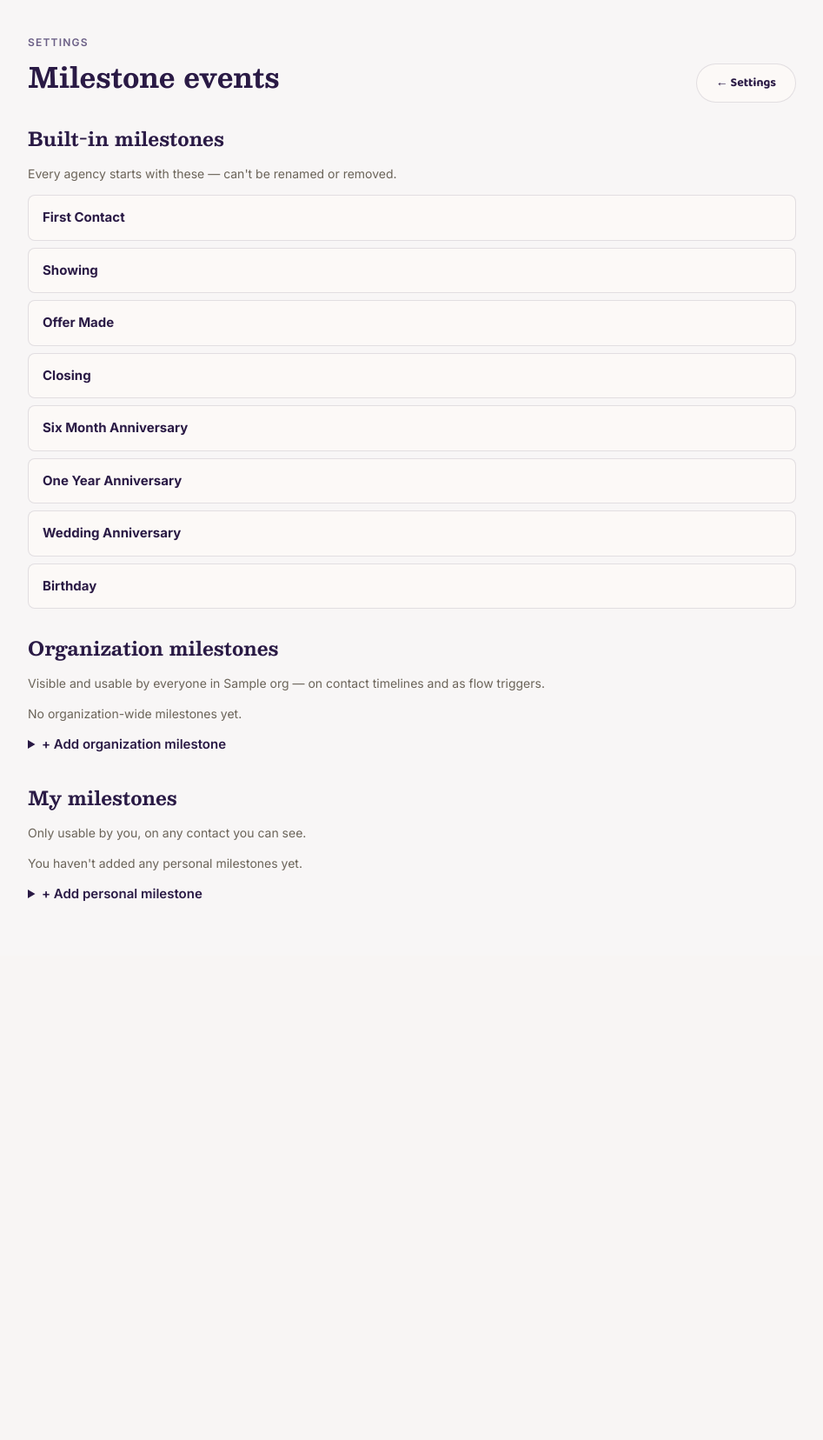
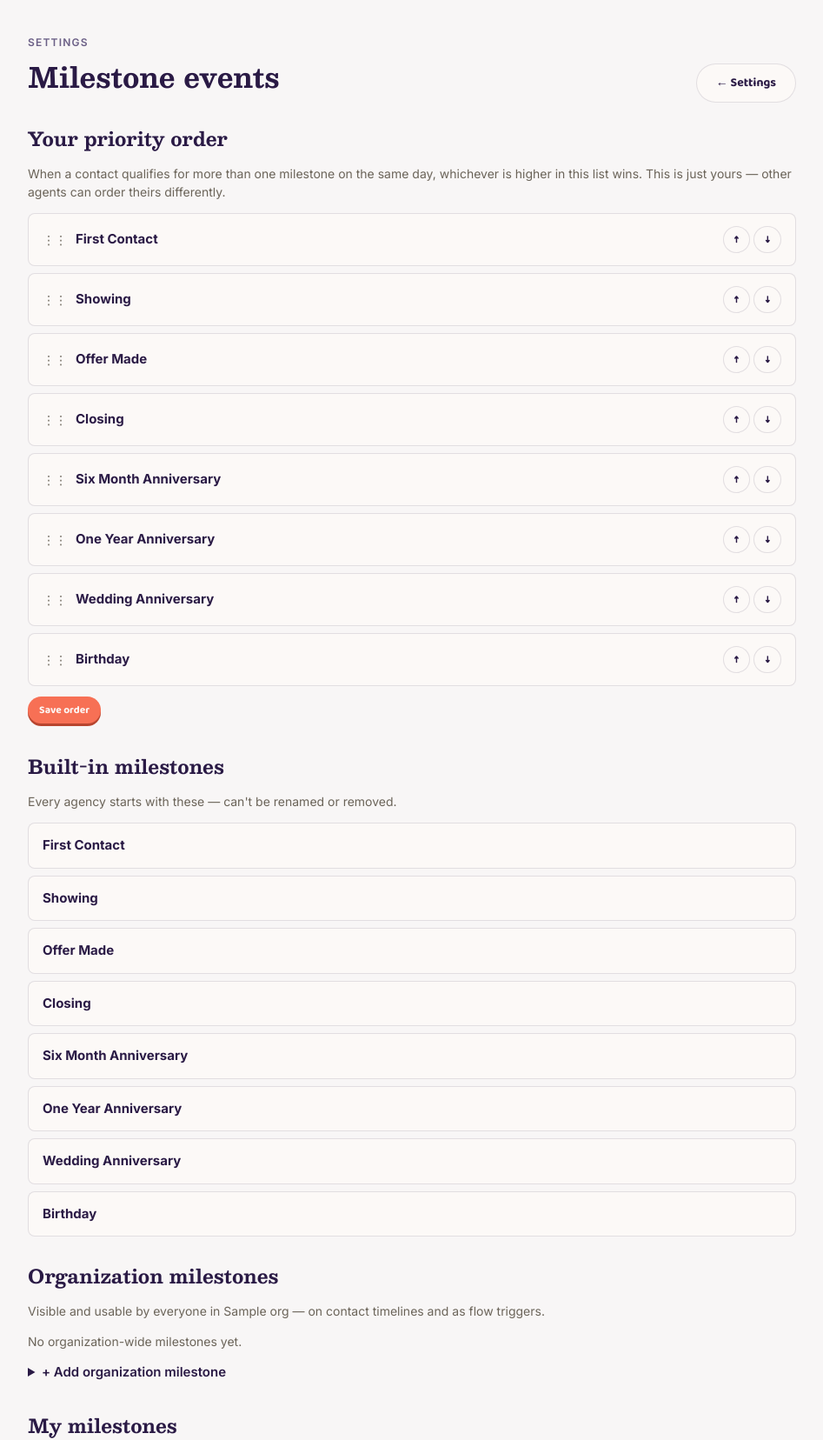
Before and after one commit to j-tippets/andgifts, a Flask app: page /contacts/event-types in a window 1280 px wide. Shown: the part 75-1731 px from the top of the page at 87% size, without its empty margins (166-1113 px from the left). Before the commit the page ends 1112 px from the top, so only its background shows below. Run offline with Flask 3, Linux system fonts and the light colour scheme; a user stored in the database is signed in; tables that the repository leaves empty hold one stand-in row (values such as "Sample post"); grey boxes marked "Sample" are stand-in pictures.

Commit message:
Replace hardcoded milestone priority with per-agent drag-and-drop ordering

```diff
--- a/app/models/__init__.py
+++ b/app/models/__init__.py
@@ -4,7 +4,7 @@ from app.models.contact import (
     CustomFieldDefinition, CustomFieldValue, CUSTOM_FIELD_TYPES,
 )
 from app.models.badges import Badge, contact_badges, BADGE_SCOPES
-from app.models.timeline import TimelineEvent, STANDARD_EVENT_TYPES, CustomEventType, slugify_event_key
+from app.models.timeline import TimelineEvent, STANDARD_EVENT_TYPES, CustomEventType, slugify_event_key, MilestonePriority
 from app.models.gifting import GiftCatalogItem, GiftTrigger, OrgCatalogSelection
 from app.models.actions import SuggestedAction, ActionLog, EXPIRATION_GRACE_DAYS
 from app.models.audit import ContactAuditLog
@@ -18,7 +18,7 @@ __all__ = [
     "Contact", "ContactPerson", "ContactMethod", "Interest", "contact_interests",
     "CustomFieldDefinition", "CustomFieldValue", "CUSTOM_FIELD_TYPES",
     "Badge", "contact_badges", "BADGE_SCOPES",
-    "TimelineEvent", "STANDARD_EVENT_TYPES", "CustomEventType", "slugify_event_key",
+    "TimelineEvent", "STANDARD_EVENT_TYPES", "CustomEventType", "slugify_event_key", "MilestonePriority",
     "GiftCatalogItem", "GiftTrigger", "OrgCatalogSelection",
     "SuggestedAction", "ActionLog", "EXPIRATION_GRACE_DAYS",
     "ContactAuditLog",
--- a/app/routes/contacts.py
+++ b/app/routes/contacts.py
@@ -5,7 +5,7 @@ from sqlalchemy import or_
 from app.extensions import db
 from app.models import (
     Contact, ContactPerson, ContactMethod,
-    TimelineEvent, STANDARD_EVENT_TYPES, CustomEventType, slugify_event_key,
+    TimelineEvent, STANDARD_EVENT_TYPES, CustomEventType, slugify_event_key, MilestonePriority,
     CustomFieldDefinition, CustomFieldValue, CUSTOM_FIELD_TYPES,
     SuggestedAction, ActionLog, User, ContactAuditLog,
     GiftCatalogItem, Order, Badge,
@@ -811,12 +811,69 @@ def manage_event_types():
     my_types = CustomEventType.query.filter_by(
         org_id=current_user.org_id, scope="personal", owner_user_id=current_user.id
     ).order_by(CustomEventType.label).all()
+
+    # Every milestone type this agent can currently use, for the
+    # drag-and-drop priority list -- built-ins, org-wide, and their own
+    # personal ones. Doesn't include other agents' personal milestones,
+    # since this agent's contacts can never actually surface those.
+    all_types = {t: t.replace("_", " ").title() for t in STANDARD_EVENT_TYPES if t != "custom"}
+    for t in org_types:
+        all_types[t.key] = t.label
+    for t in my_types:
+        all_types[t.key] = t.label
+
+    ranked = (
+        MilestonePriority.query.filter_by(user_id=current_user.id)
+        .order_by(MilestonePriority.priority.desc())
+        .all()
+    )
+    ranked_keys = [r.event_type for r in ranked]
+    # Anything the agent hasn't ranked yet (never customized, or a
+    # milestone added since they last saved) is appended after their
+    # ranked ones, in a stable default order -- so the list always shows
+    # every usable type, even before the agent has touched this page.
+    unranked_keys = [k for k in all_types if k not in ranked_keys]
+    priority_order = [
+        {"key": k, "label": all_types[k]}
+        for k in ranked_keys + unranked_keys
+        if k in all_types  # drop stale ranked rows for a since-removed milestone
+    ]
+
     return render_template(
         "contacts/event_types.html",
         org_types=org_types,
         my_types=my_types,
         standard_event_types=[t for t in STANDARD_EVENT_TYPES if t != "custom"],
+        priority_order=priority_order,
+        has_custom_priority=bool(ranked_keys),
     )
+
+
+@contacts_bp.route("/event-types/priority", methods=["POST"])
+@login_required
+def save_milestone_priority():
+    """Persists the agent's full drag-and-drop order in one shot -- top
+    of the list gets the highest priority number, counting down. Always
+    replaces this agent's entire MilestonePriority set rather than
+    patching individual rows, since a full reorder is what the UI
+    actually produces and it keeps the "gaps are meaningless, only
+    relative order matters" invariant simple."""
+    ordered_keys = request.form.getlist("order")
+    if not ordered_keys:
+        flash("Nothing to save.", "error")
+        return redirect(url_for("contacts.manage_event_types"))
+
+    MilestonePriority.query.filter_by(user_id=current_user.id).delete()
+    total = len(ordered_keys)
+    for i, key in enumerate(ordered_keys):
+        db.session.add(MilestonePriority(
+            user_id=current_user.id,
+            event_type=key,
+            priority=total - i,
+        ))
+    db.session.commit()
+    flash("Milestone priority order saved.", "success")
+    return redirect(url_for("contacts.manage_event_types"))
 
 
 @contacts_bp.route("/event-types/new", methods=["POST"])
--- a/app/templates/contacts/event_types.html
+++ b/app/templates/contacts/event_types.html
@@ -9,7 +9,93 @@
   <a href="{{ url_for('settings.index') }}" class="btn btn-ghost">&larr; Settings</a>
 </div>
 
-<h2>Built-in milestones</h2>
+<h2>Your priority order</h2>
+<p class="subdued">
+  When a contact qualifies for more than one milestone on the same day, whichever is higher in this list wins.
+  This is just yours &mdash; other agents can order theirs differently.
+  {% if not has_custom_priority %}Everything below is currently unranked and tied.{% endif %}
+</p>
+
+<form method="POST" action="{{ url_for('contacts.save_milestone_priority') }}" id="priority-form">
+  <div id="priority-list" style="margin-bottom:12px;">
+    {% for item in priority_order %}
+      <div class="team-row priority-item" draggable="true" data-key="{{ item.key }}" style="cursor:grab;">
+        <div style="display:flex; align-items:center; gap:10px;">
+          <span class="subdued" aria-hidden="true">&#8942;&#8942;</span>
+          <strong>{{ item.label }}</strong>
+        </div>
+        <div style="display:flex; gap:4px;">
+          <button type="button" class="btn btn-ghost btn-small priority-up" aria-label="Move {{ item.label }} up">&uarr;</button>
+          <button type="button" class="btn btn-ghost btn-small priority-down" aria-label="Move {{ item.label }} down">&darr;</button>
+        </div>
+      </div>
+    {% endfor %}
+  </div>
+  <button type="submit" class="btn btn-primary btn-small">Save order</button>
+</form>
+
+<script>
+  (function () {
+    var list = document.getElementById('priority-list');
+    var form = document.getElementById('priority-form');
+    var dragEl = null;
+
+    function getDragAfterElement(container, y) {
+      var items = Array.prototype.slice.call(container.querySelectorAll('.priority-item:not(.dragging)'));
+      return items.reduce(function (closest, child) {
+        var box = child.getBoundingClientRect();
+        var offset = y - box.top - box.height / 2;
+        if (offset < 0 && offset > closest.offset) {
+          return { offset: offset, element: child };
+        }
+        return closest;
+      }, { offset: -Infinity }).element;
+    }
+
+    list.querySelectorAll('.priority-item').forEach(function (item) {
+      item.addEventListener('dragstart', function () {
+        dragEl = item;
+        item.classList.add('dragging');
+      });
+      item.addEventListener('dragend', function () {
+        item.classList.remove('dragging');
+      });
+
+      item.querySelector('.priority-up').addEventListener('click', function () {
+        var prev = item.previousElementSibling;
+        if (prev) list.insertBefore(item, prev);
+      });
+      item.querySelector('.priority-down').addEventListener('click', function () {
+        var next = item.nextElementSibling;
+        if (next) list.insertBefore(next, item);
+      });
+    });
+
+    list.addEventListener('dragover', function (e) {
+      e.preventDefault();
+      if (!dragEl) return;
+      var after = getDragAfterElement(list, e.clientY);
+      if (after == null) {
+        list.appendChild(dragEl);
+      } else {
+        list.insertBefore(dragEl, after);
+      }
+    });
+
+    form.addEventListener('submit', function () {
+      form.querySelectorAll('input[name="order"]').forEach(function (el) { el.remove(); });
+      list.querySelectorAll('.priority-item').forEach(function (item) {
+        var input = document.createElement('input');
+        input.type = 'hidden';
+        input.name = 'order';
+        input.value = item.dataset.key;
+        form.appendChild(input);
+      });
+    });
+  })();
+</script>
+
+<h2 style="margin-top:32px;">Built-in milestones</h2>
 <p class="subdued">Every agency starts with these &mdash; can't be renamed or removed.</p>
 {% for t in standard_event_types %}
   <div class="team-row static-row">
```
Also changed, not shown: app/models/timeline.py (+56 -0 lines), app/services/suggestion_engine.py (+12 -26 lines), migrations/versions/3e91c6b4a207_add_milestone_priorities.py (added, +37 -0 lines).
